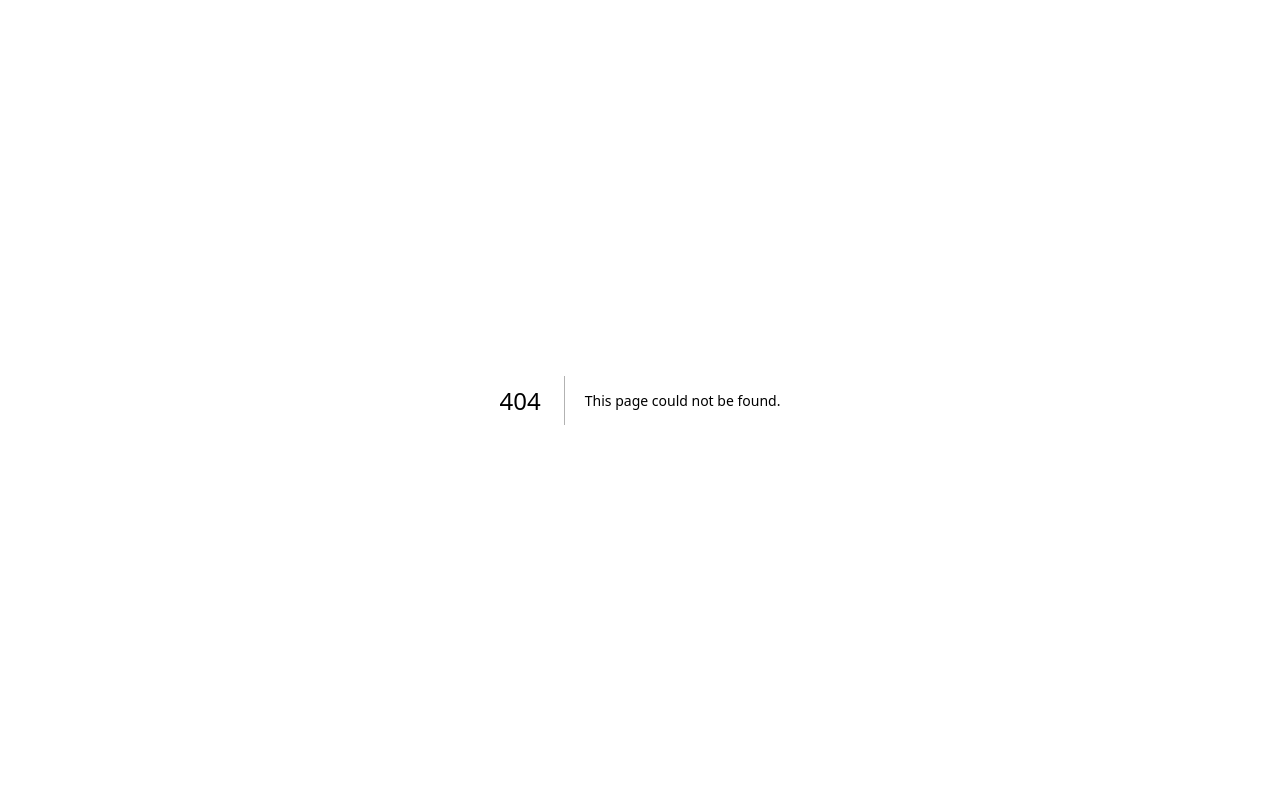
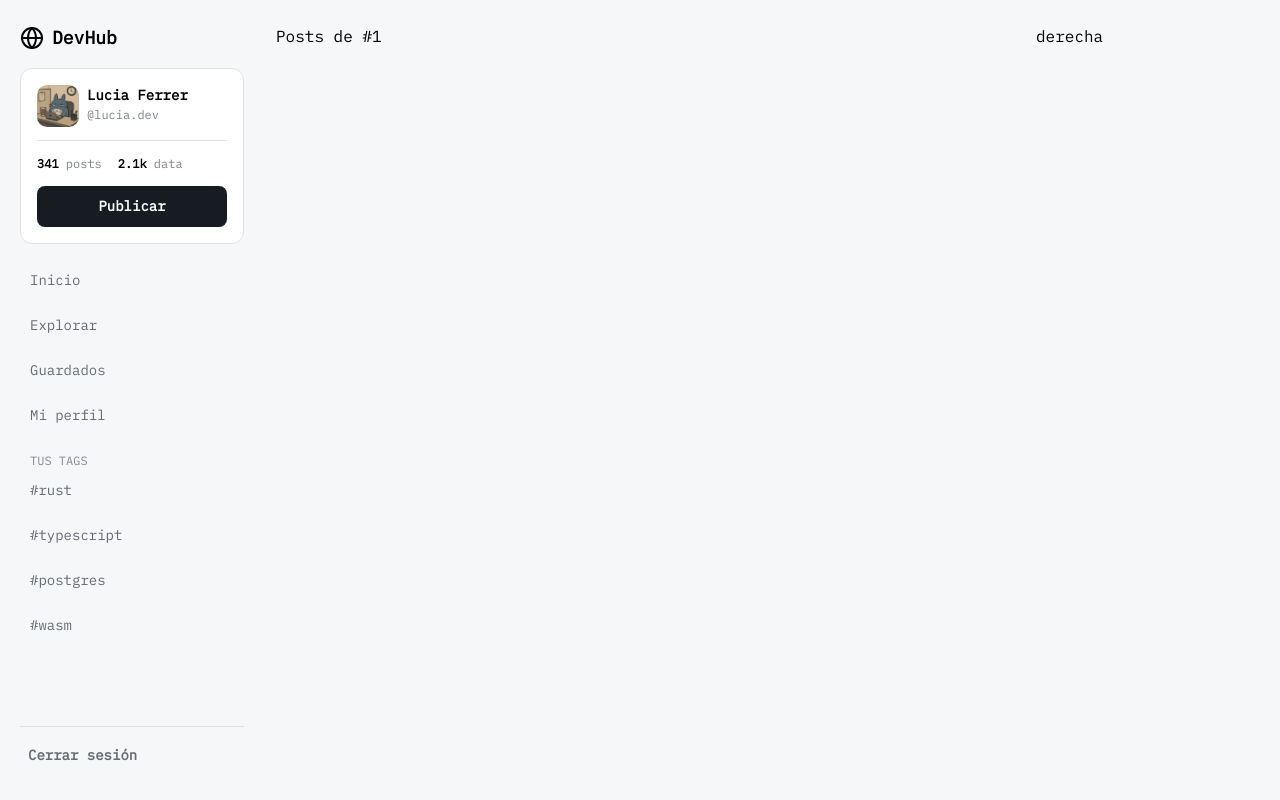
Before and after one commit to InakiCarcereny/metodologia-2-proyecto-final, a Next.js app: page /tags/1 in a window 1280 px wide. Before the commit this address had no page. Built offline with nearby package versions, Linux system fonts and the light colour scheme.

Commit message:
feat: add dynamic tag pages and sidebar tag list

```diff
--- /dev/null
+++ b/src/app/(routes)/tags/[tag]/page.tsx
@@ -0,0 +1,9 @@
+import type { JSX } from 'react';
+
+export default async function Tag({
+  params,
+}: PageProps<'/tags/[tag]'>): Promise<JSX.Element> {
+  const { tag } = await params;
+
+  return <div>Posts de #{tag}</div>;
+}
--- /dev/null
+++ b/src/components/TagItem.tsx
@@ -0,0 +1,32 @@
+'use client';
+
+import Link from 'next/link';
+import { usePathname } from 'next/navigation';
+import type { JSX } from 'react';
+import { cn } from '@/lib/utils';
+
+interface TagItemProps {
+  label: string;
+  path: string;
+}
+
+export function TagItem({ label, path }: TagItemProps): JSX.Element {
+  const pathname = usePathname();
+  const isActive = pathname === path;
+
+  return (
+    <li className="w-full">
+      <Link
+        className={cn(
+          'block w-full rounded-xl p-2.5 text-[14px] hover:bg-white',
+          isActive
+            ? 'border border-[#dfe1e5] bg-white font-bold text-black'
+            : 'font-medium text-[#676b72]',
+        )}
+        href={path}
+      >
+        #{label}
+      </Link>
+    </li>
+  );
+}
--- /dev/null
+++ b/src/components/TagList.tsx
@@ -0,0 +1,48 @@
+import type { JSX } from 'react';
+import { TagItem } from '@/components/TagItem';
+
+interface Tag {
+  label: string;
+  path: string;
+}
+
+type TagList = Tag[];
+
+// CADA UNA DE LAS TAGS VA A VENIR DE LAS QUE SIGA EL USUARIO
+// CADA UNA DE ESTAS VA A SER UNA RUTA DINAMICA
+const TAGS: TagList = [
+  {
+    label: 'rust',
+    path: '/tags/rust',
+  },
+  {
+    label: 'typescript',
+    path: '/tags/typescript',
+  },
+  {
+    label: 'postgres',
+    path: '/tags/postgres',
+  },
+  {
+    label: 'wasm',
+    path: '/tags/wasm',
+  },
+] as const satisfies TagList;
+
+export function TagList(): JSX.Element {
+  return (
+    <div className="flex flex-col">
+      <span className="pl-2.5 font-medium text-[#878992] text-[12px]">
+        TUS TAGS
+      </span>
+
+      <nav className="w-full">
+        <ul className="flex w-full flex-col gap-1">
+          {TAGS.map((tag) => (
+            <TagItem key={tag.label} label={tag.label} path={tag.path} />
+          ))}
+        </ul>
+      </nav>
+    </div>
+  );
+}
```
